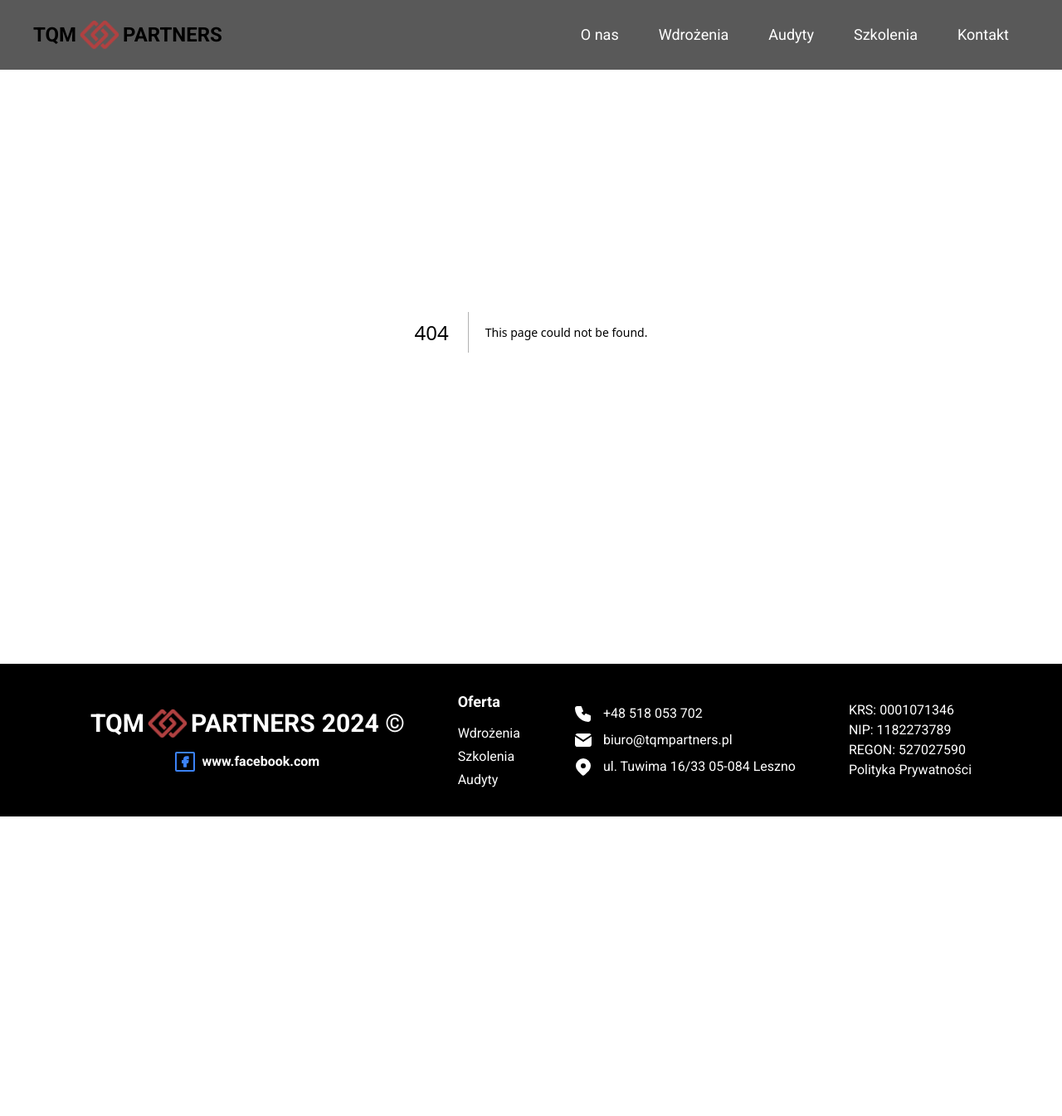
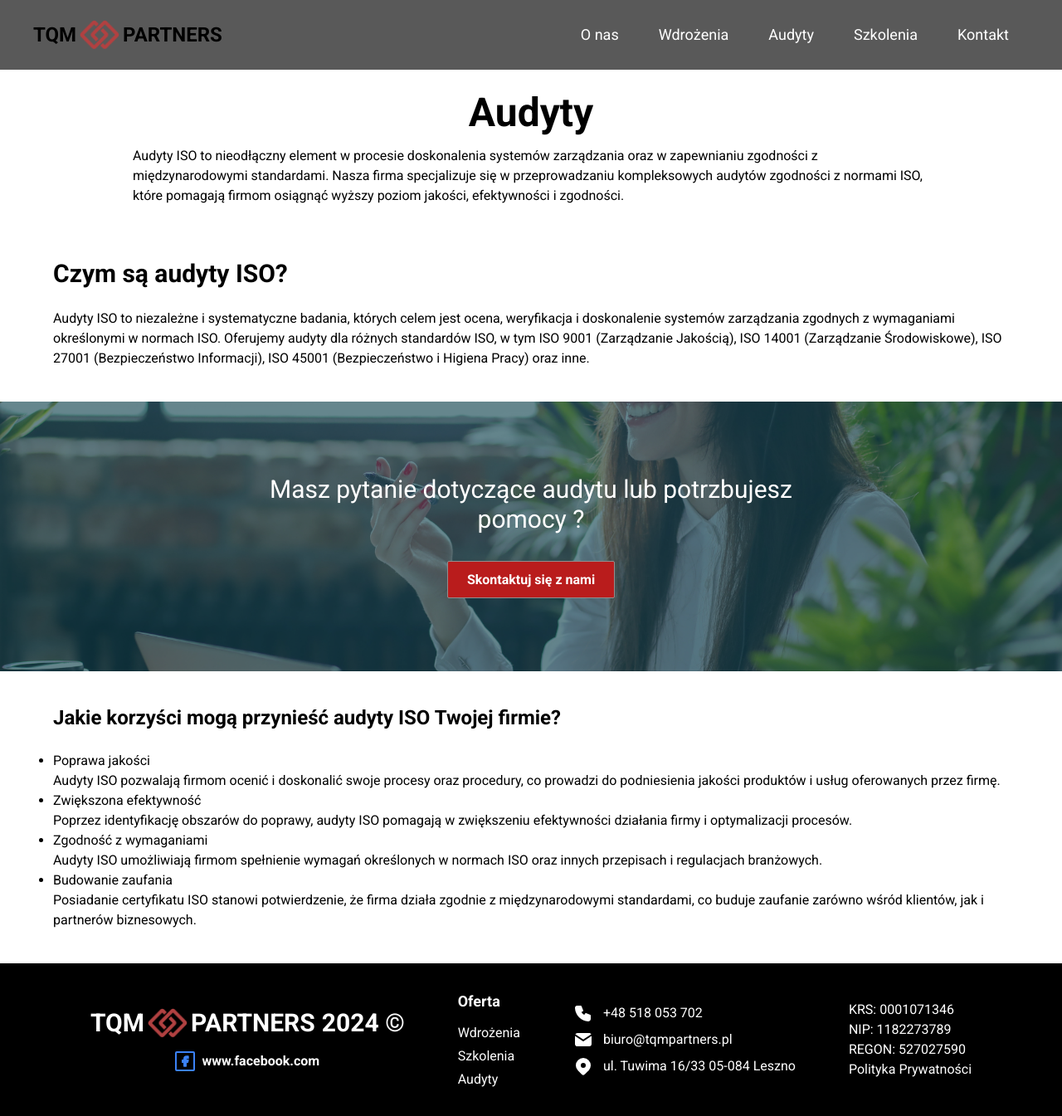
Before and after one commit to SoT03/tqm, a Next.js app: page /audyty in a window 1280 px wide. Before the commit this address had no page. Shown: the whole page at 83% size. Before the commit the page ends 984 px from the top, so only its background shows below. Built offline with nearby package versions, Linux system fonts and the light colour scheme.

Commit message:
finished audyty page

```diff
--- /dev/null
+++ b/pages/audyty.tsx
@@ -0,0 +1,80 @@
+import Hero from '@/components/Hero';
+
+const Audits = () => {
+	const benefits = [
+		{
+			benefit: 'Poprawa jakości',
+			description:
+				'Audyty ISO pozwalają firmom ocenić i doskonalić swoje procesy oraz procedury, co prowadzi do podniesienia jakości produktów i usług oferowanych przez firmę.',
+		},
+		{
+			benefit: 'Zwiększona efektywność',
+			description:
+				'Poprzez identyfikację obszarów do poprawy, audyty ISO pomagają w zwiększeniu efektywności działania firmy i optymalizacji procesów.',
+		},
+		{
+			benefit: 'Zgodność z wymaganiami',
+			description:
+				'Audyty ISO umożliwiają firmom spełnienie wymagań określonych w normach ISO oraz innych przepisach i regulacjach branżowych.',
+		},
+		{
+			benefit: 'Budowanie zaufania',
+			description:
+				'Posiadanie certyfikatu ISO stanowi potwierdzenie, że firma działa zgodnie z międzynarodowymi standardami, co buduje zaufanie zarówno wśród klientów, jak i partnerów biznesowych.',
+		},
+	];
+
+	return (
+		<>
+			<header className='mt-24 mb-16 px-8 md:mt-28 md:px-20 '>
+				<div className='wrapper'>
+					<h1 className='text-center text-3xl font-bold mb-4 md:text-5xl'>
+						Audyty
+					</h1>
+					<p className='lg:px-20'>
+						Audyty ISO to nieodłączny element w procesie doskonalenia systemów
+						zarządzania oraz w zapewnianiu zgodności z międzynarodowymi
+						standardami. Nasza firma specjalizuje się w przeprowadzaniu
+						kompleksowych audytów zgodności z normami ISO, które pomagają firmom
+						osiągnąć wyższy poziom jakości, efektywności i zgodności.
+					</p>
+				</div>
+			</header>
+			<main className=''>
+				<div className='wrapper'>
+					<section className='my-10 px-8 md:px-16'>
+						<h2 className='text-center text-3xl font-bold mb-4 md:mb-6 lg:text-left'>
+							Czym są audyty ISO?
+						</h2>
+						<p>
+							Audyty ISO to niezależne i systematyczne badania, których celem
+							jest ocena, weryfikacja i doskonalenie systemów zarządzania
+							zgodnych z wymaganiami określonymi w normach ISO. Oferujemy audyty
+							dla różnych standardów ISO, w tym ISO 9001 (Zarządzanie Jakością),
+							ISO 14001 (Zarządzanie Środowiskowe), ISO 27001 (Bezpieczeństwo
+							Informacji), ISO 45001 (Bezpieczeństwo i Higiena Pracy) oraz inne.
+						</p>
+					</section>
+				</div>
+				<Hero text='Masz pytanie dotyczące audytu lub potrzbujesz pomocy ? ' />
+				<div className='wrapper'>
+					<section className='px-8 my-10 md:px-16'>
+						<h3 className='text-center text-2xl font-bold mb-4 md:mb-6 lg:text-left'>
+							Jakie korzyści mogą przynieść audyty ISO Twojej firmie?
+						</h3>
+						<ul>
+							{benefits.map((benefit) => (
+								<li className='list-disc'>
+									<span>{benefit.benefit}</span>
+									<p>{benefit.description}</p>
+								</li>
+							))}
+						</ul>
+					</section>
+				</div>
+			</main>
+		</>
+	);
+};
+
+export default Audits;
```
